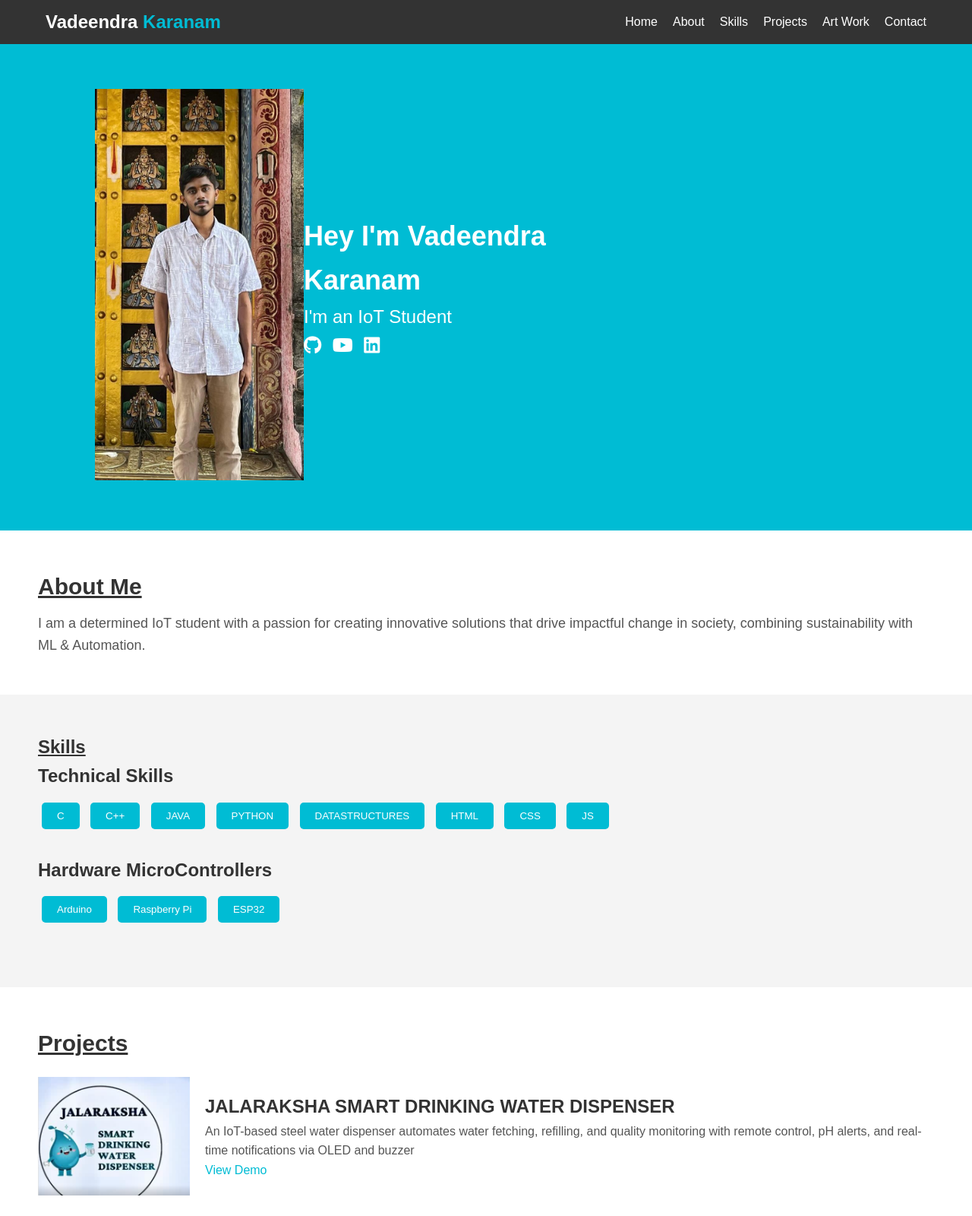
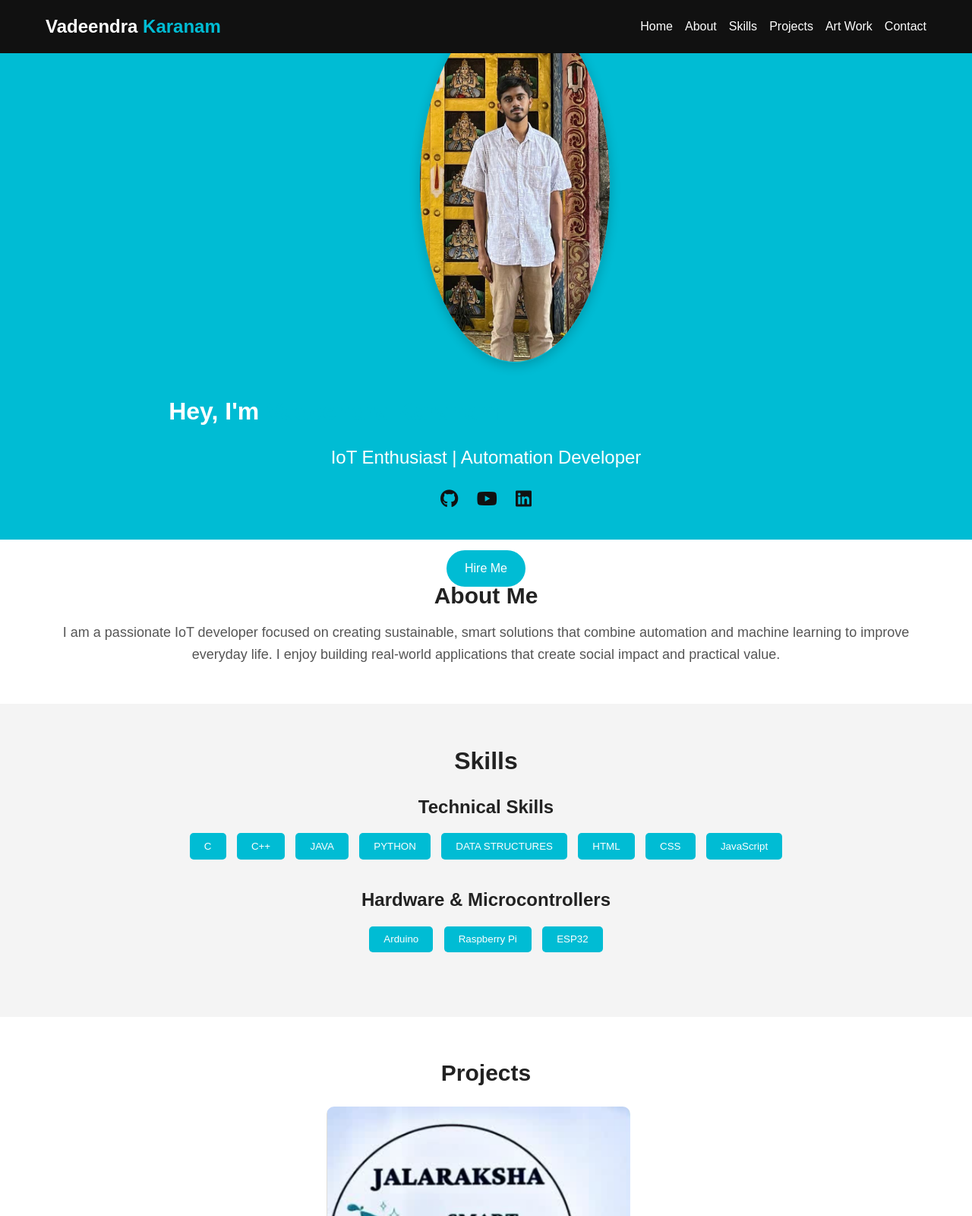
Before and after one commit to vadeendrakaranam/VadeendraKaranam, a plain HTML site: page index.html in a window 1280 px wide. Shown: the top 1600 px of the page at 76% size. Drawn offline with nearby package versions, Linux system fonts and the light colour scheme.

Commit message:
Update index.html

```diff
--- a/index.html
+++ b/index.html
@@ -1,27 +1,230 @@
 <!DOCTYPE html>
 <html lang="en">
 <head>
-    <meta charset="UTF-8">
-    <meta name="viewport" content="width=device-width, initial-scale=1.0">
-    <link rel="stylesheet" href="https://cdnjs.cloudflare.com/ajax/libs/font-awesome/6.5.1/css/all.min.css">
-    <link rel="stylesheet" href="https://unpkg.com/aos@next/dist/aos.css" />
-    <link rel="stylesheet" href="style.css">
+  <meta charset="UTF-8" />
+  <meta name="viewport" content="width=device-width, initial-scale=1.0"/>
+  <link rel="stylesheet" href="https://cdnjs.cloudflare.com/ajax/libs/font-awesome/6.5.1/css/all.min.css"/>
+  <link rel="stylesheet" href="https://unpkg.com/aos@next/dist/aos.css"/>
+  <link rel="stylesheet" href="style.css" />
   <title>Vadeendra Karanam Portfolio</title>
+  <style>
+    body {
+      margin: 0;
+      font-family: 'Segoe UI', sans-serif;
+      background: #f5f7fa;
+      color: #222;
+    }
 
+    nav {
+      background: #111;
+      color: white;
+      padding: 1rem 2rem;
+      position: sticky;
+      top: 0;
+      z-index: 100;
+    }
+
+    .nav-container {
+      display: flex;
+      justify-content: space-between;
+      align-items: center;
+    }
+
+    .logo {
+      font-size: 1.8rem;
+      font-weight: bold;
+    }
+
+    .logo span {
+      color: #00bcd4;
+    }
+
+    .links {
+      display: flex;
+      gap: 1rem;
+    }
+
+    .link a {
+      color: white;
+      text-decoration: none;
+      font-weight: 500;
+      transition: color 0.3s ease;
+    }
+
+    .link a:hover {
+      color: #00bcd4;
+    }
+
+    .hamburg {
+      display: none;
+      font-size: 1.5rem;
+    }
+
+    @media (max-width: 768px) {
+      .links {
+        display: none;
+        flex-direction: column;
+        background: #111;
+        position: absolute;
+        top: 60px;
+        right: 10px;
+        padding: 1rem;
+      }
+
+      .links.show {
+        display: flex;
+      }
+
+      .hamburg {
+        display: block;
+        color: white;
+        cursor: pointer;
+      }
+    }
+
+    section {
+      padding: 3rem 2rem;
+      text-align: center;
+    }
+
+    #home .main-container {
+      display: flex;
+      flex-wrap: wrap;
+      justify-content: center;
+      align-items: center;
+      gap: 2rem;
+    }
+
+    #home .image img {
+      width: 250px;
+      border-radius: 50%;
+      box-shadow: 0 4px 15px rgba(0, 0, 0, 0.2);
+    }
+
+    #home h1 {
+      font-size: 2rem;
+    }
+
+    #home span {
+      color: #00bcd4;
+    }
+
+    .typewriter {
+      font-size: 1.1rem;
+      margin: 1rem 0;
+    }
+
+    .social-links a {
+      color: #111;
+      font-size: 1.5rem;
+      margin: 0 10px;
+      transition: 0.3s;
+    }
+
+    .social-links a:hover {
+      color: #00bcd4;
+    }
+
+    h2 {
+      font-size: 2rem;
+      color: #222;
+      margin-bottom: 1rem;
+    }
+
+    #skills .skills button {
+      margin: 0.3rem;
+      padding: 0.6rem 1.2rem;
+      border: none;
+      border-radius: 5px;
+      background: #00bcd4;
+      color: white;
+      cursor: default;
+    }
+
+    .project {
+      display: flex;
+      flex-direction: column;
+      align-items: center;
+    }
+
+    .project img {
+      max-width: 100%;
+      width: 400px;
+      border-radius: 10px;
+    }
+
+    .project-info {
+      text-align: center;
+      max-width: 600px;
+    }
+
+    .project-info a {
+      display: inline-block;
+      margin-top: 0.5rem;
+      background: #00bcd4;
+      color: white;
+      padding: 0.5rem 1rem;
+      border-radius: 5px;
+      text-decoration: none;
+    }
+
+    .artwork-gallery {
+      display: grid;
+      grid-template-columns: repeat(auto-fit, minmax(120px, 1fr));
+      gap: 1rem;
+    }
+
+    .artwork-item img {
+      width: 100%;
+      border-radius: 10px;
+    }
+
+    #contact h5 {
+      font-size: 1.1rem;
+    }
+
+    .hire-me {
+      margin-top: 2rem;
+    }
+
+    .hire-btn {
+      display: inline-block;
+      margin-top: 1rem;
+      background: #00bcd4;
+      color: white;
+      padding: 0.7rem 1.5rem;
+      font-size: 1rem;
+      border: none;
+      border-radius: 30px;
+      text-decoration: none;
+      transition: background 0.3s;
+    }
+
+    .hire-btn:hover {
+      background: #008c9e;
+    }
+
+    footer {
+      padding: 1rem;
+      text-align: center;
+      background: #111;
+      color: white;
+      font-size: 0.9rem;
+    }
+  </style>
 </head>
+
 <body>
   <nav>
     <div class="nav-container">
-            <div class="logo" data-aos="zoom-in" data-aos-duration="1500">
-                Vadeendra <span>Karanam</span>
-            </div>
+      <div class="logo" data-aos="zoom-in">Vadeendra <span>Karanam</span></div>
       <div class="links">
-                <div class="link" data-aos="fade-up" data-aos-duration="1500" data-aos-delay="100"><a href="#home">Home</a></div>
-                <div class="link" data-aos="fade-up" data-aos-duration="1500" data-aos-delay="200"><a href="#about">About</a></div>
-                <div class="link" data-aos="fade-up" data-aos-duration="1500" data-aos-delay="300"><a href="#skills">Skills</a></div>
-                <div class="link" data-aos="fade-up" data-aos-duration="1500" data-aos-delay="400"><a href="#projects">Projects</a></div>
-                <div class="link" data-aos="fade-up" data-aos-duration="1500" data-aos-delay="500"><a href="#artwork">Art Work</a></div>
-                <div class="link" data-aos="fade-up" data-aos-duration="1500" data-aos-delay="600"><a href="#contact">Contact</a></div>
+        <div class="link"><a href="#home">Home</a></div>
+        <div class="link"><a href="#about">About</a></div>
+        <div class="link"><a href="#skills">Skills</a></div>
+        <div class="link"><a href="#projects">Projects</a></div>
+        <div class="link"><a href="#artwork">Art Work</a></div>
+        <div class="link"><a href="#contact">Contact</a></div>
       </div>
       <i class="fa-solid fa-bars hamburg" onclick="hamburg()"></i>
     </div>
@@ -29,29 +232,29 @@
 
   <section id="home">
     <div class="main-container">
-            <div class="image" data-aos="zoom-out" data-aos-duration="3000">
-                <img src="vadee.png" alt="Profile Image" >
+      <div class="image" data-aos="zoom-out"><img src="vadee.png" alt="Profile Image"></div>
+      <div class="content">
+        <h1 data-aos="fade-left">Hey, I'm <span>Vadeendra Karanam</span></h1>
+        <div class="typewriter" data-aos="fade-right">IoT Enthusiast | Automation Developer</div>
+        <div class="social-links" data-aos="fade-up">
+          <a href="https://github.com/vadeendrakaranam"><i class="fa-brands fa-github"></i></a>
+          <a href="https://www.youtube.com/@vadeendrakaranam"><i class="fa-brands fa-youtube"></i></a>
+          <a href="https://www.linkedin.com/in/vadeendra-karanam-322a31250"><i class="fa-brands fa-linkedin"></i></a>
         </div>
-            <div class="content">
-                <h1 data-aos="fade-left" data-aos-duration="1500" data-aos-delay="700">Hey I'm <span>Vadeendra Karanam</span></h1>
-                <div class="typewriter" data-aos="fade-right" data-aos-duration="1500" data-aos-delay="900">I'm an IoT Student<span class="typewriterText"> </span><label for=""></label></div>
-                <div class="social-links">
-                    <a href="https://github.com/vadeendrakaranam" data-aos="fade-up" data-aos-duration="1500" data-aos-delay="1300"><i class="fa-brands fa-github"></i></a>
-                    <a href="https://www.youtube.com/@vadeendrakaranam" data-aos="fade-up" data-aos-duration="1500" data-aos-delay="1400"><i class="fa-brands fa-youtube"></i></a>
-                    <a href="https://www.linkedin.com/in/vadeendra-karanam-322a31250" data-aos="fade-up" data-aos-duration="1500" data-aos-delay="1500"><i class="fa-brands fa-linkedin"></i></a>
+        <div class="hire-me" data-aos="fade-up">
+          <a href="#contact" class="hire-btn">Hire Me</a>
         </div>
-
       </div>
     </div>
   </section>
 
-    <section id="about">
-        <u><h2>About Me</h2></u>
-        <p>I am a determined IoT student with a passion for creating innovative solutions that drive impactful change in society, combining sustainability with ML & Automation.</p>
+  <section id="about" data-aos="fade-up">
+    <h2>About Me</h2>
+    <p>I am a passionate IoT developer focused on creating sustainable, smart solutions that combine automation and machine learning to improve everyday life. I enjoy building real-world applications that create social impact and practical value.</p>
   </section>
 
-    <section id="skills">
-        <u><h2>Skills</h2></u>
+  <section id="skills" data-aos="fade-up">
+    <h2>Skills</h2>
     <div class="skill-category">
       <h3>Technical Skills</h3>
       <div class="skills">
@@ -59,14 +262,14 @@
         <button>C++</button>
         <button>JAVA</button>
         <button>PYTHON</button>
-                <button>DATASTRUCTURES</button>
+        <button>DATA STRUCTURES</button>
         <button>HTML</button>
         <button>CSS</button>
-                <button>JS</button>
+        <button>JavaScript</button>
       </div>
     </div>
     <div class="skill-category">
-            <h3>Hardware MicroControllers</h3>
+      <h3>Hardware & Microcontrollers</h3>
       <div class="skills">
         <button>Arduino</button>
         <button>Raspberry Pi</button>
@@ -75,91 +278,45 @@
     </div>
   </section>
 
-    <section id="projects">
-        <u><h2>Projects</h2></u>
+  <section id="projects" data-aos="fade-up">
+    <h2>Projects</h2>
     <div class="project">
       <img src="p1.png" alt="Project 1">
       <div class="project-info">
-                <h3>JALARAKSHA SMART DRINKING WATER DISPENSER</h3>
-                <p>
-                    An IoT-based steel water dispenser automates water fetching, refilling, and quality monitoring with remote control, pH alerts, and real-time notifications via OLED and buzzer</p>
+        <h3>JALARAKSHA – SMART DRINKING WATER DISPENSER</h3>
+        <p>An IoT-based water dispenser system that manages auto-refilling, pH monitoring, and real-time alerts via OLED and buzzer.</p>
         <a href="https://www.linkedin.com/feed/update/urn:li:activity:7238613744912625664/" target="_blank">View Demo</a>
       </div>
     </div>
   </section>
 
-    <section id="artwork">
-        <u><h2>Art Work</h2></u>
+  <section id="artwork" data-aos="fade-up">
+    <h2>Art Work</h2>
     <div class="artwork-gallery">
-            <div class="artwork-item">
-                <img src="1.png" alt="Art Work 1">
-            </div>
-            <div class="artwork-item">
-                <img src="2.png" alt="Art Work 2">
-            </div>
-            <div class="artwork-item">
-                <img src="3.png" alt="Art Work 3">
-            </div>
-            <div class="artwork-item">
-                <img src="4.png" alt="Art Work 4">
-            </div>
-            <div class="artwork-item">
-                <img src="5.png" alt="Art Work 5">
-            </div>
-            <div class="artwork-item">
-                <img src="6.png" alt="Art Work 6">
-            </div>
-            <div class="artwork-item">
-                <img src="7.png" alt="Art Work 7">
-            </div>
-            <div class="artwork-item">
-                <img src="8.png" alt="Art Work 8">
-            </div>
-            <div class="artwork-item">
-                <img src="9.png" alt="Art Work 9">
-            </div>
-            <div class="artwork-item">
-                <img src="10.png" alt="Art Work 10">
-            </div>
-            <div class="artwork-item">
-                <img src="11.png" alt="Art Work 11">
-            </div>
-            <div class="artwork-item">
-                <img src="12.png" alt="Art Work 12">
-            </div>
-            <div class="artwork-item">
-                <img src="13.png" alt="Art Work 13">
-            </div>
-            <div class="artwork-item">
-                <img src="14.png" alt="Art Work 14">
-            </div>
-            <div class="artwork-item">
-                <img src="15.png" alt="Art Work 15">
-            </div>
-            <div class="artwork-item">
-                <img src="16.png" alt="Art Work 16">
-            </div>
-            <div class="artwork-item">
-                <img src="17.png" alt="Art Work 17">
-            </div>
-            <div class="artwork-item">
-                <img src="18.png" alt="Art Work 18">
-            </div>
+      <!-- Add only a few images for brevity -->
+      <div class="artwork-item"><img src="1.png" alt="Art 1"></div>
+      <div class="artwork-item"><img src="2.png" alt="Art 2"></div>
+      <div class="artwork-item"><img src="3.png" alt="Art 3"></div>
+      <div class="artwork-item"><img src="4.png" alt="Art 4"></div>
     </div>
   </section>
 
+  <section id="contact" data-aos="fade-up">
+    <h2>Contact</h2>
+    <p><i class="fa-solid fa-envelope"></i> karanam.vadeendra123456@gmail.com</p>
+    <div class="hire-me">
+      <a href="mailto:karanam.vadeendra123456@gmail.com" class="hire-btn">Let's Work Together</a>
+    </div>
+  </section>
 
-    <section id="contact">
-        <u><h2>Contact</h2></u>
-       <h5>karanam.vadeendra123456@gmail.com</h5>
-
-    </section>
+  <footer>
+    Designed & Built by Vadeendra Karanam © 2025
+  </footer>
 
   <script src="https://unpkg.com/aos@next/dist/aos.js"></script>
   <script>
-        AOS.init({offset: 0});
+    AOS.init({ offset: 100 });
 
-        // Hamburg Menu
     function hamburg() {
       const links = document.querySelector('.links');
       links.classList.toggle('show');
```
Lines whose indentation alone changed are shown as unchanged.
